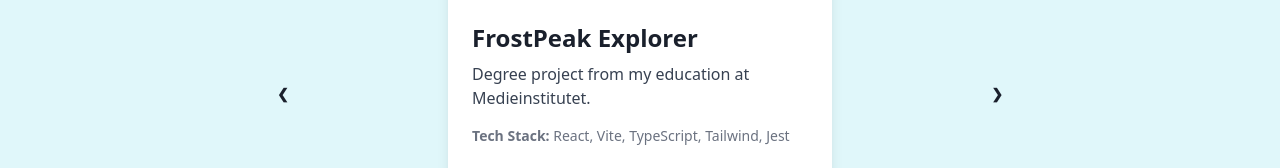
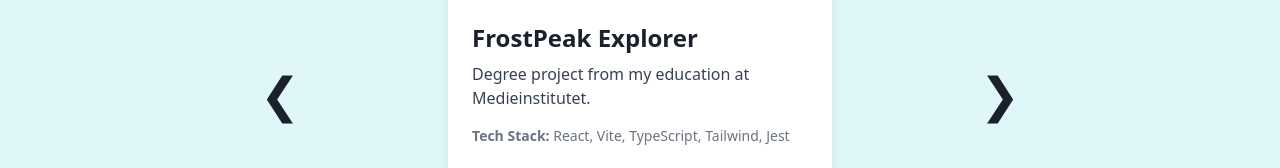
Before and after one commit to FilipHedlen/Portfolio-new, a React (Vite) app in the folder Portfolio-new/: page /projects in a window 1280 px wide. Shown: the part 316-484 px from the top of the page. Built offline with nearby package versions, Linux system fonts and the light colour scheme.

Commit message:
Minor button styling changes

```diff
--- a/Portfolio-new/src/components/ProjectCards/ProjectCarousel/ProjectCarousel.tsx
+++ b/Portfolio-new/src/components/ProjectCards/ProjectCarousel/ProjectCarousel.tsx
@@ -46,13 +46,13 @@ const ProjectsCarousel: React.FC = () => {
       <div className="absolute top-1/2 left-0 right-0 flex justify-between px-5">
         <button
           onClick={handlePrev}
-          className="btn btn-ghost"
+          className="text-5xl hover:text-primary-light-hover hover:dark:text-primary-dark-hover transition duration-100"
         >
           ❮
         </button>
         <button
           onClick={handleNext}
-          className="btn btn-ghost"
+          className="text-5xl hover:text-primary-light-hover hover:dark:text-primary-dark-hover transition duration-100"
         >
           ❯
         </button>
```
